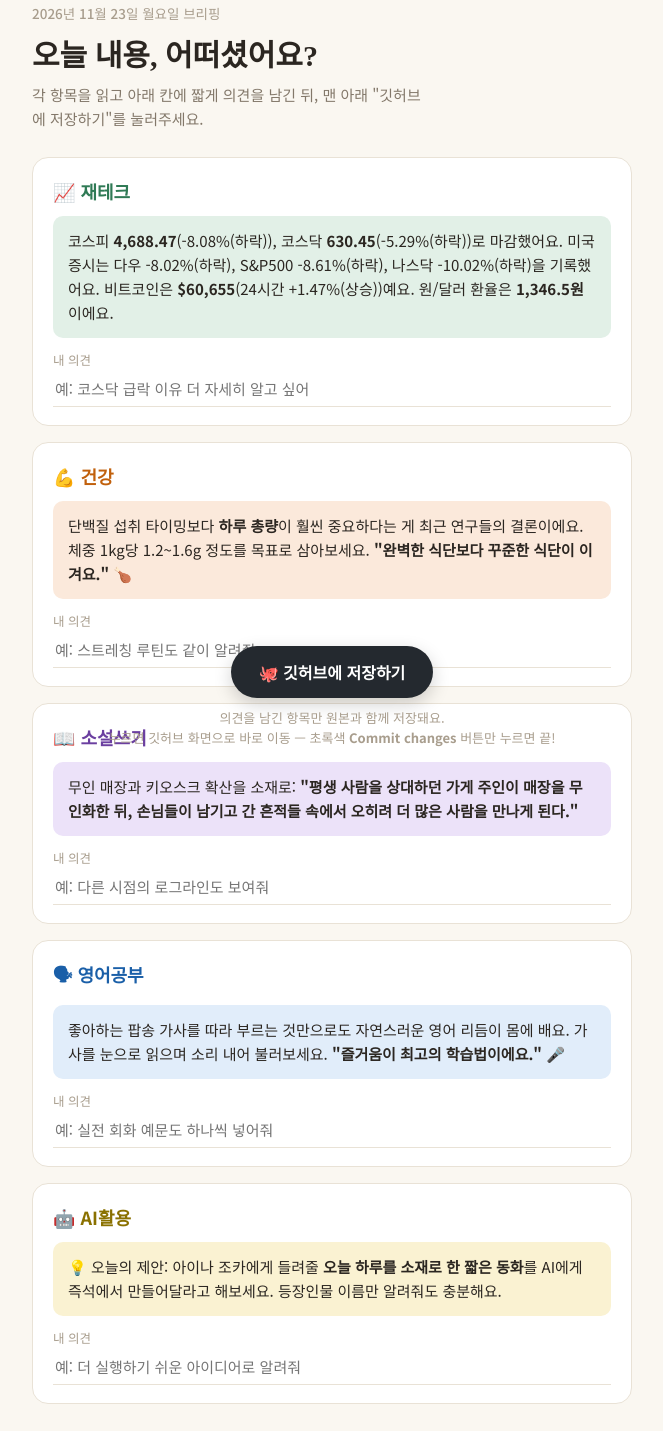
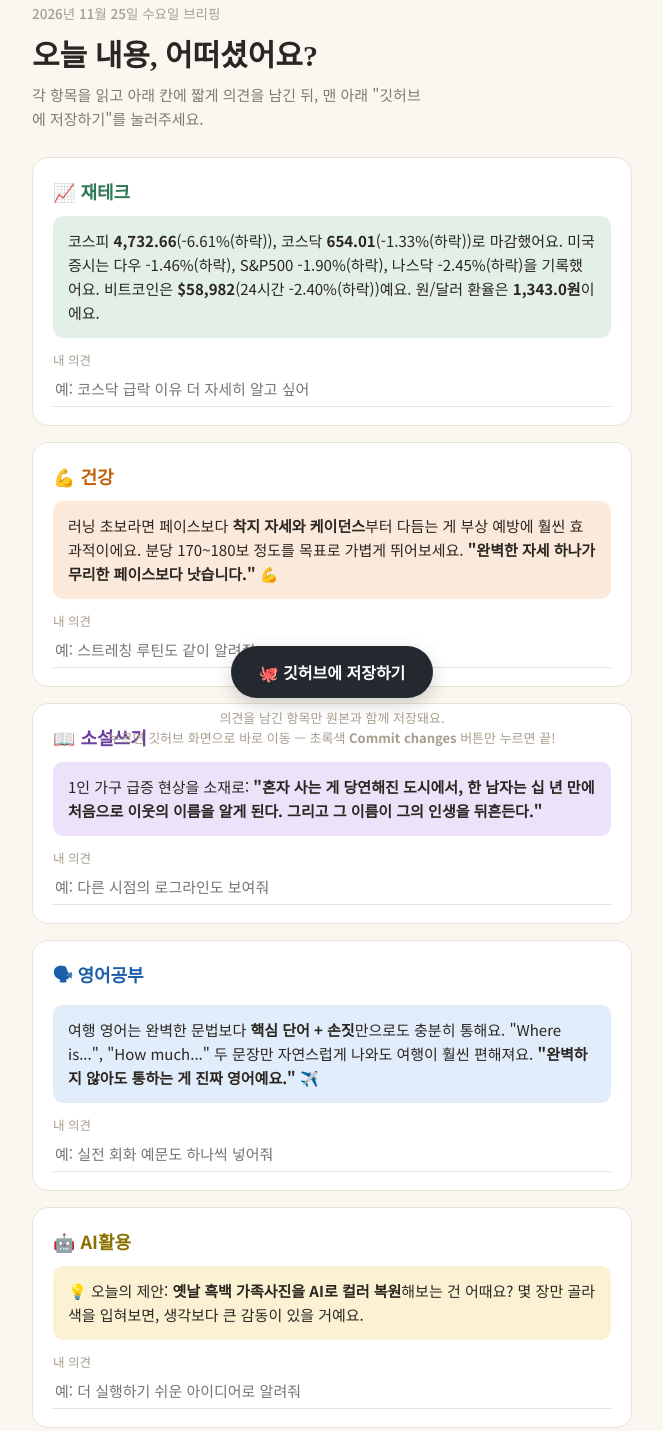
Before and after one commit to honawdo-2026/Year, a plain HTML site: page index.html in a window 1280 px wide. Shown: the part 37-1468 px from the top of the page, without its empty margins (308-971 px from the left). Drawn offline with Linux system fonts and the light colour scheme.

Commit message:
Auto briefing 2026-11-25

```diff
--- a/index.html
+++ b/index.html
@@ -80,42 +80,42 @@
 <body>
 <main>
   <header>
-    <p class="eyebrow" id="dateLabel">2026년 11월 23일 월요일 브리핑</p>
+    <p class="eyebrow" id="dateLabel">2026년 11월 25일 수요일 브리핑</p>
     <h1>오늘 내용, 어떠셨어요?</h1>
     <p>각 항목을 읽고 아래 칸에 짧게 의견을 남긴 뒤, 맨 아래 "깃허브에 저장하기"를 눌러주세요.</p>
   </header>
 
   <div class="card mint">
     <p class="card-label">📈 재테크</p>
-    <div class="content" data-content="재테크">코스피 <strong>4,688.47</strong>(-8.08%(하락)), 코스닥 <strong>630.45</strong>(-5.29%(하락))로 마감했어요. 미국 증시는 다우 -8.02%(하락), S&P500 -8.61%(하락), 나스닥 -10.02%(하락)을 기록했어요. 비트코인은 <strong>$60,655</strong>(24시간 +1.47%(상승))예요. 원/달러 환율은 <strong>1,346.5원</strong>이에요.</div>
+    <div class="content" data-content="재테크">코스피 <strong>4,732.66</strong>(-6.61%(하락)), 코스닥 <strong>654.01</strong>(-1.33%(하락))로 마감했어요. 미국 증시는 다우 -1.46%(하락), S&P500 -1.90%(하락), 나스닥 -2.45%(하락)을 기록했어요. 비트코인은 <strong>$58,982</strong>(24시간 -2.40%(하락))예요. 원/달러 환율은 <strong>1,343.0원</strong>이에요.</div>
     <span class="opinion-tag">내 의견</span>
     <input type="text" data-topic="재테크" placeholder="예: 코스닥 급락 이유 더 자세히 알고 싶어" />
   </div>
 
   <div class="card peach">
     <p class="card-label">💪 건강</p>
-    <div class="content" data-content="건강">단백질 섭취 타이밍보다 <strong>하루 총량</strong>이 훨씬 중요하다는 게 최근 연구들의 결론이에요. 체중 1kg당 1.2~1.6g 정도를 목표로 삼아보세요. <strong>"완벽한 식단보다 꾸준한 식단이 이겨요."</strong> 🍗</div>
+    <div class="content" data-content="건강">러닝 초보라면 페이스보다 <strong>착지 자세와 케이던스</strong>부터 다듬는 게 부상 예방에 훨씬 효과적이에요. 분당 170~180보 정도를 목표로 가볍게 뛰어보세요. <strong>"완벽한 자세 하나가 무리한 페이스보다 낫습니다."</strong> 💪</div>
     <span class="opinion-tag">내 의견</span>
     <input type="text" data-topic="건강" placeholder="예: 스트레칭 루틴도 같이 알려줘" />
   </div>
 
   <div class="card lav">
     <p class="card-label">📖 소설쓰기</p>
-    <div class="content" data-content="소설쓰기">무인 매장과 키오스크 확산을 소재로: <strong>"평생 사람을 상대하던 가게 주인이 매장을 무인화한 뒤, 손님들이 남기고 간 흔적들 속에서 오히려 더 많은 사람을 만나게 된다."</strong></div>
+    <div class="content" data-content="소설쓰기">1인 가구 급증 현상을 소재로: <strong>"혼자 사는 게 당연해진 도시에서, 한 남자는 십 년 만에 처음으로 이웃의 이름을 알게 된다. 그리고 그 이름이 그의 인생을 뒤흔든다."</strong></div>
     <span class="opinion-tag">내 의견</span>
     <input type="text" data-topic="소설쓰기" placeholder="예: 다른 시점의 로그라인도 보여줘" />
   </div>
 
   <div class="card blue">
     <p class="card-label">🗣 영어공부</p>
-    <div class="content" data-content="영어공부">좋아하는 팝송 가사를 따라 부르는 것만으로도 자연스러운 영어 리듬이 몸에 배요. 가사를 눈으로 읽으며 소리 내어 불러보세요. <strong>"즐거움이 최고의 학습법이에요."</strong> 🎤</div>
+    <div class="content" data-content="영어공부">여행 영어는 완벽한 문법보다 <strong>핵심 단어 + 손짓</strong>만으로도 충분히 통해요. "Where is...", "How much..." 두 문장만 자연스럽게 나와도 여행이 훨씬 편해져요. <strong>"완벽하지 않아도 통하는 게 진짜 영어예요."</strong> ✈️</div>
     <span class="opinion-tag">내 의견</span>
     <input type="text" data-topic="영어공부" placeholder="예: 실전 회화 예문도 하나씩 넣어줘" />
   </div>
 
   <div class="card mustard">
     <p class="card-label">🤖 AI활용</p>
-    <div class="content" data-content="AI활용">💡 오늘의 제안: 아이나 조카에게 들려줄 <strong>오늘 하루를 소재로 한 짧은 동화</strong>를 AI에게 즉석에서 만들어달라고 해보세요. 등장인물 이름만 알려줘도 충분해요.</div>
+    <div class="content" data-content="AI활용">💡 오늘의 제안: <strong>옛날 흑백 가족사진을 AI로 컬러 복원</strong>해보는 건 어때요? 몇 장만 골라 색을 입혀보면, 생각보다 큰 감동이 있을 거예요.</div>
     <span class="opinion-tag">내 의견</span>
     <input type="text" data-topic="AI활용" placeholder="예: 더 실행하기 쉬운 아이디어로 알려줘" />
   </div>
@@ -131,7 +131,7 @@
 <script>
   var REPO = "honawdo-2026/Year";
   var BRANCH = "main";
-  var TODAY_ISO = "2026-11-23";
+  var TODAY_ISO = "2026-11-25";
 
   // 의견을 남긴 항목만 "원본 전체 + 내 의견"으로 담는다. (의견 없는 항목은 어차피 볼 이유가
   // 없으니 제외 — 이렇게 하면 보통은 내용이 짧아서 URL 한 번으로 바로 깃허브까지 이동 가능)
```
